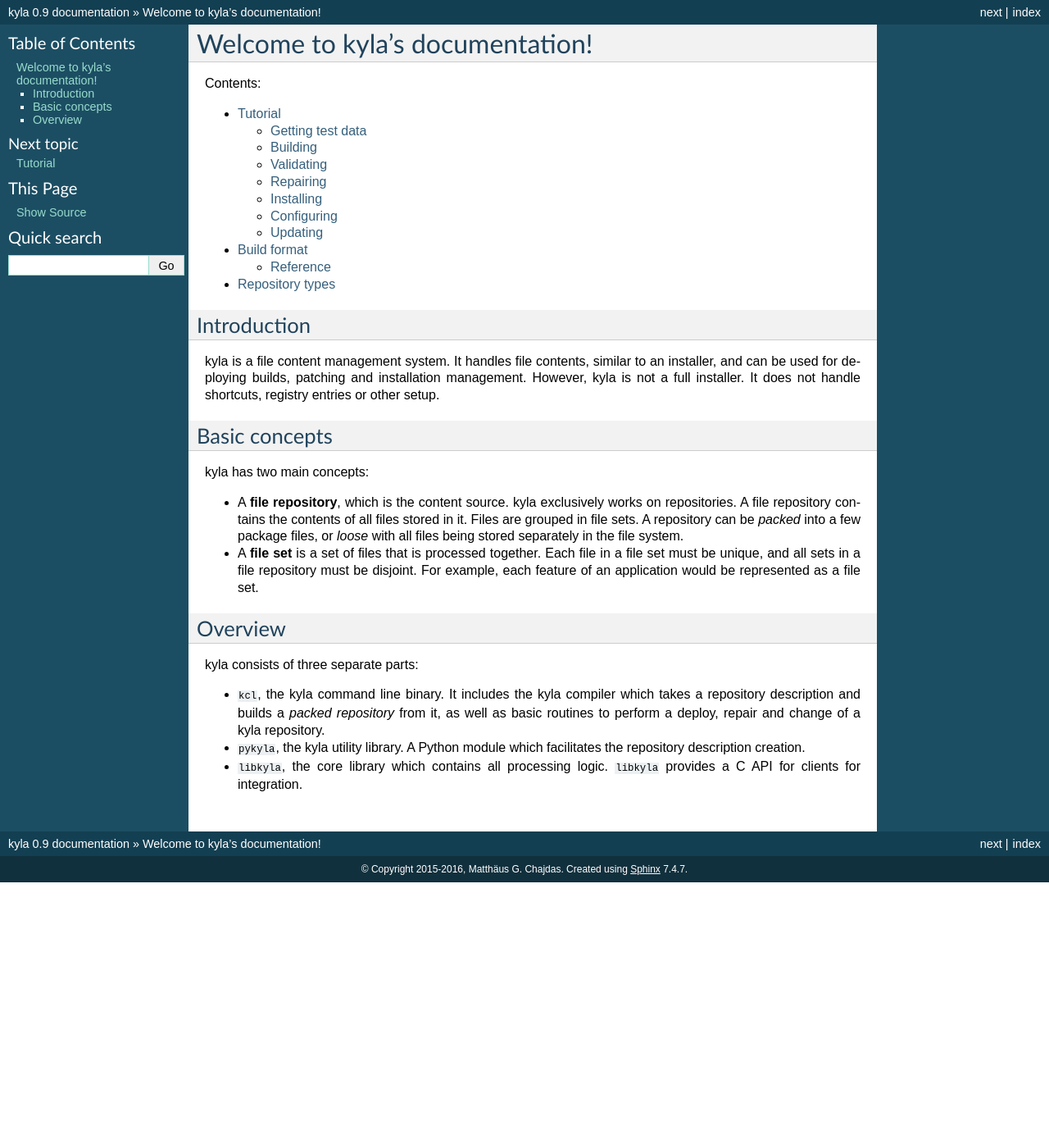
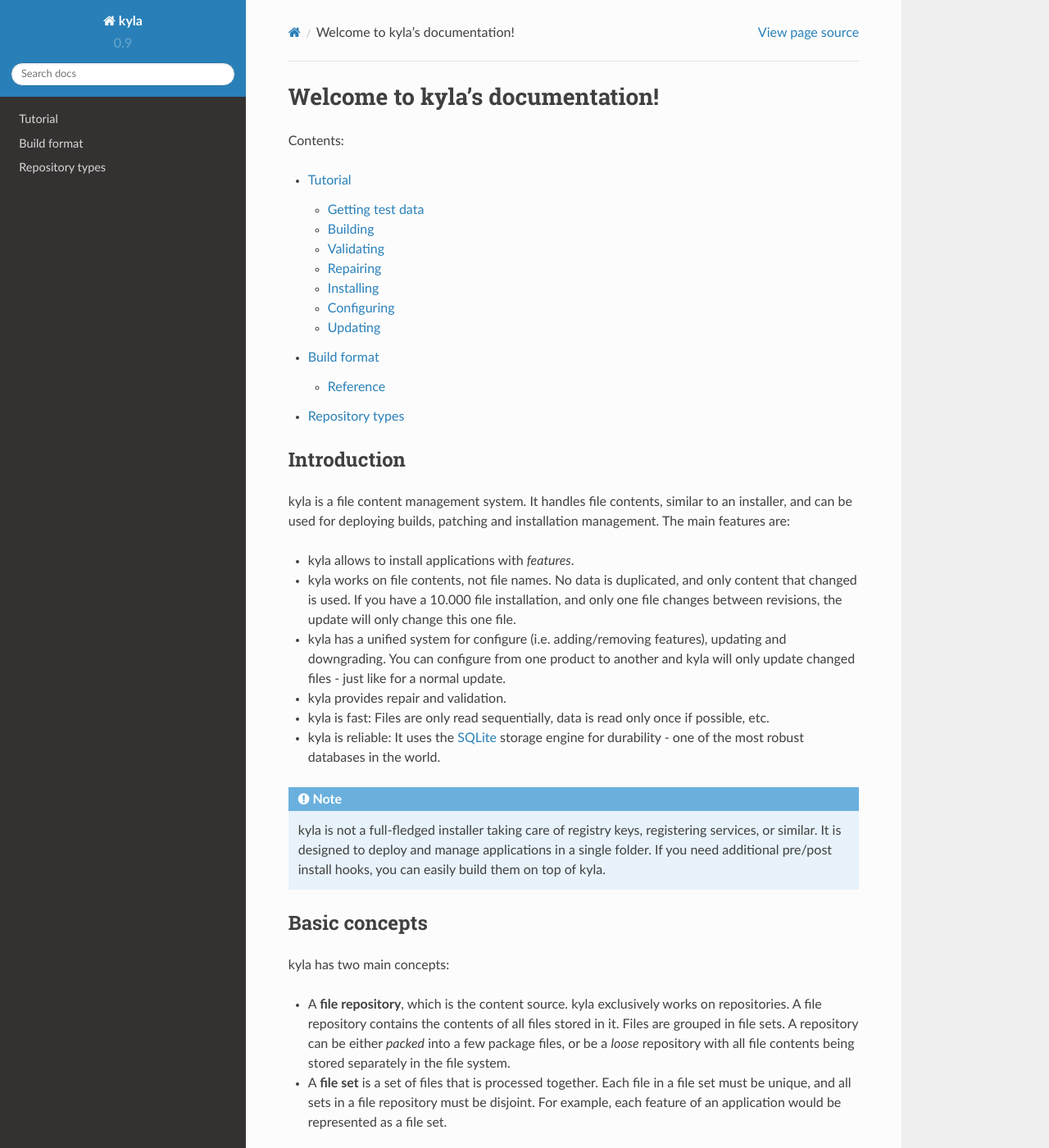
Before and after one commit to Anteru/kyla, a Sphinx documentation site: the page built from doc/source/index.rst, in a window 1280 px wide and 1400 px high. Shown: the whole window at 82% size. Built offline with Sphinx 7.4.7 and the Read the Docs theme 2.0.0, drawn with Linux system fonts in a browser that asks for light colours; some of the changed text lies outside the part shown.

Commit message:
Update docs.

```diff
--- a/doc/source/conf.py
+++ b/doc/source/conf.py
@@ -285,3 +285,7 @@
 
 # If true, do not generate a @detailmenu in the "Top" node's menu.
 #texinfo_no_detailmenu = False
+
+import sphinx_rtd_theme
+html_theme = "sphinx_rtd_theme"
+html_theme_path = [sphinx_rtd_theme.get_html_theme_path()]
--- a/doc/source/index.rst
+++ b/doc/source/index.rst
@@ -12,14 +12,25 @@
 Introduction
 ------------
 
-kyla is a file content management system. It handles file contents, similar to an installer, and can be used for deploying builds, patching and installation management. However, kyla is not a full installer. It does not handle shortcuts, registry entries or other setup.
+kyla is a file content management system. It handles file contents, similar to an installer, and can be used for deploying builds, patching and installation management. The main features are:
+
+* kyla allows to install applications with *features*.
+* kyla works on file contents, not file names. No data is duplicated, and only content that changed is used. If you have a 10.000 file installation, and only one file changes between revisions, the update will only change this one file.
+* kyla has a unified system for configure (i.e. adding/removing features), updating and downgrading. You can configure from one product to another and kyla will only update changed files - just like for a normal update.
+* kyla provides repair and validation.
+* kyla is fast: Files are only read sequentially, data is read only once if possible, etc.
+* kyla is reliable: It uses the `SQLite <https://sqlite.org>`_ storage engine for durability - one of the most robust databases in the world.
+
+.. note::
+
+    kyla is not a full-fledged installer taking care of registry keys, registering services, or similar. It is designed to deploy and manage applications in a single folder. If you need additional pre/post install hooks, you can easily build them on top of kyla.
 
 Basic concepts
 --------------
 
 kyla has two main concepts:
 
-* A **file repository**, which is the content source. kyla exclusively works on repositories. A file repository contains the contents of all files stored in it. Files are grouped in file sets. A repository can be *packed* into a few package files, or *loose* with all files being stored separately in the file system.
+* A **file repository**, which is the content source. kyla exclusively works on repositories. A file repository contains the contents of all files stored in it. Files are grouped in file sets. A repository can be either *packed* into a few package files, or be a *loose* repository with all file contents being stored separately in the file system.
 * A **file set** is a set of files that is processed together. Each file in a file set must be unique, and all sets in a file repository must be disjoint. For example, each feature of an application would be represented as a file set.
 
 Overview
--- a/doc/source/tutorial.rst
+++ b/doc/source/tutorial.rst
@@ -13,7 +13,7 @@
 Building
 --------
 
-The next step is to build a repository. This is done using the ``kcl`` command line binary, which is expected to be found in the path. We'll build a repository for `glfw-3.1.2`` first, using the ``build.bat`` batch file. All it does is call the ``kcl`` binary and pass the build file generated previously. The script will actually build twice into two separate output folders, one is ``source``, and one is ``target`` - more on that in a moment.
+The next step is to build a repository. This is done using the ``kcl`` command line binary, which is expected to be found in the path. We'll build a repository for ``glfw-3.1.2`` first, using the ``build.bat`` batch file. All it does is call the ``kcl`` binary and pass the build file generated previously. The script will actually build twice into two separate output folders, one is ``source``, and one is ``target`` - more on that in a moment.
 
 Validating
 ----------
```
